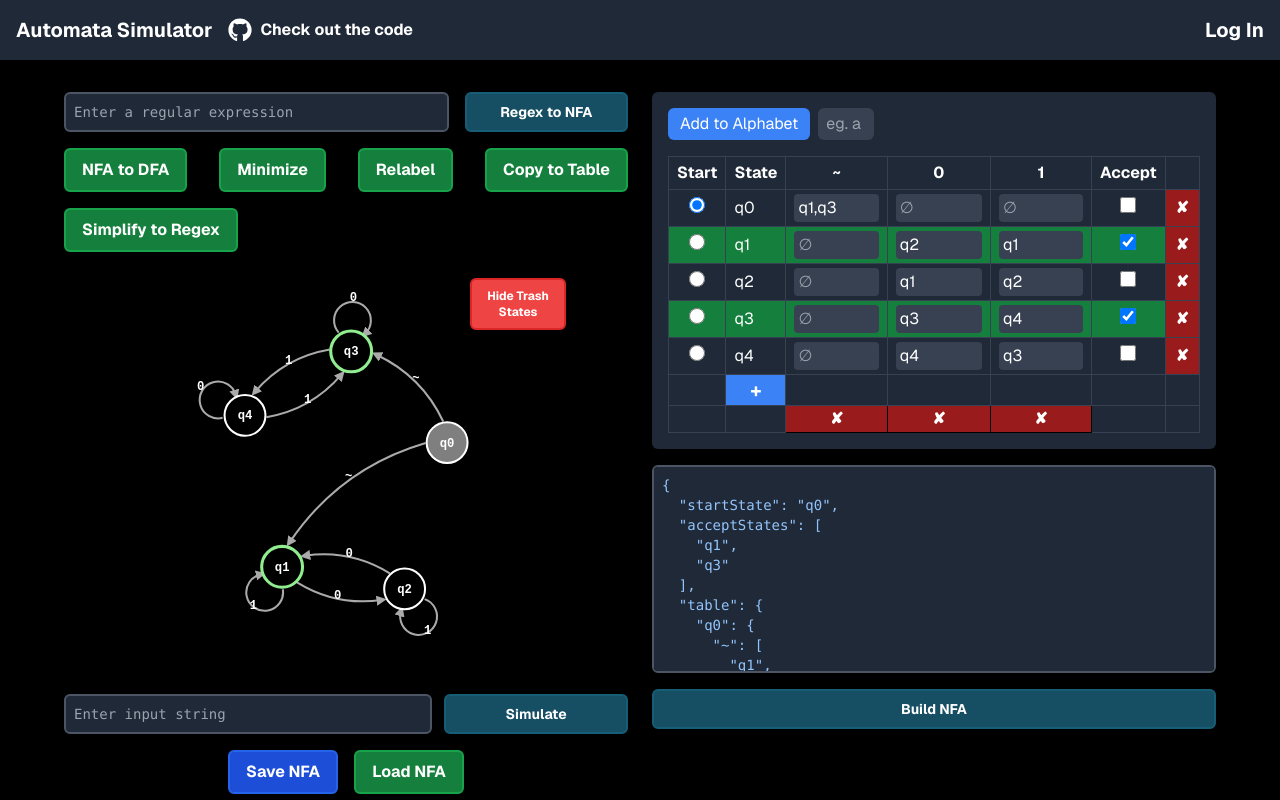
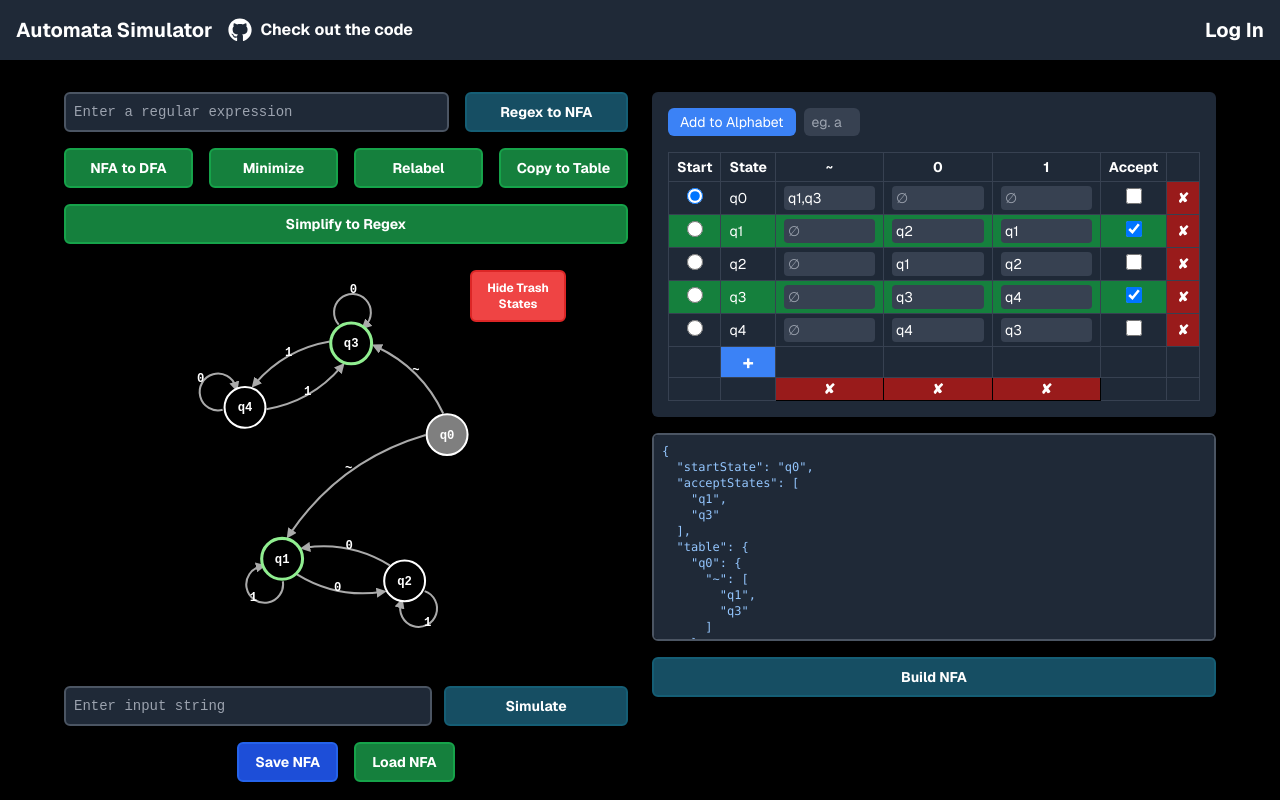
Before and after one commit to igreat/regular-languages-simulator, a Next.js app: page / in a window 1280 px wide. Shown: the top 800 px of the page. Built offline with nearby package versions, Linux system fonts and the light colour scheme.

Commit message:
small UI refactors, making text smaller and buttons cleaner

```diff
--- a/src/app/InputTable.tsx
+++ b/src/app/InputTable.tsx
@@ -81,7 +81,7 @@ function InputTable({ onNFAChange, initialNFA }: InputTableProps) {
     }
 
     return (
-        <div className="p-4 bg-gray-800 text-white rounded-md w-full overflow-x-auto">
+        <div className="p-4 bg-gray-800 text-white rounded-md w-full overflow-x-auto text-sm">
             {/* Section to add a new input symbol */}
             <div className="flex items-center mb-4">
                 <button
--- a/src/app/page.tsx
+++ b/src/app/page.tsx
@@ -162,7 +162,7 @@ export default function HomePage() {
       <main className="flex flex-col items-center justify-center w-full px-6">
         <div className="flex flex-col md:flex-row justify-start w-full max-w-6xl mx-auto py-4 gap-6">
           {/* NFA and Buttons Section*/}
-          <div className="md:w-1/2 flex flex-col items-center justify-start gap-4">
+          <div className="md:w-1/2 flex flex-col items-center justify-start gap-4 text-sm">
             {/* Regex to NFA input box & button */}
             <div className="flex flex-row items-center justify-center w-full gap-4">
               <input
@@ -170,7 +170,8 @@ export default function HomePage() {
                 value={regexInput}
                 onChange={(e) => setRegexInput(e.target.value)}
                 placeholder="Enter a regular expression"
-                className="p-2 text-blue-300 w-full bg-gray-800 font-mono border-2 border-gray-600 rounded-md text-sm"
+                style={{ fontFamily: "JetBrains Mono, monospace" }}
+                className="p-2 text-blue-300 w-full bg-gray-800 font-mono border-2 border-gray-600 rounded-md"
               />
               <button
                 onClick={() => {
@@ -196,12 +197,12 @@ export default function HomePage() {
                     setRegexInputError((e as Error).message);
                   }
                 }}
-                className="bg-cyan-900 text-white rounded-md py-2 px-4 text-sm font-bold border-2 border-cyan-800 w-2/5">
+                className="bg-cyan-900 text-white rounded-md py-2 px-4 font-bold border-2 border-cyan-800 w-2/5">
                 Regex to NFA
               </button>
             </div>
             {/* error message here */}
-            {regexInputError && <p className="text-red-500 text-sm font-bold">{regexInputError}</p>}
+            {regexInputError && <p className="text-red-500 font-bold">{regexInputError}</p>}
 
             {/* Buttons: Convert to DFA, Minimize, Relabel and Copy to Table */}
             <div className="flex flex-row justify-between gap-4 w-full">
@@ -221,7 +222,7 @@ export default function HomePage() {
                   setGnfa(null);
                   setFinalRegex("");
                 }}
-                className="bg-green-700 text-white font-bold rounded-md py-2 px-4 border-2 border-green-600 flex-1 sm:flex-none"
+                className="bg-green-700 text-white font-bold rounded-md py-2 px-2 border-2 border-green-600 w-full"
               >
                 NFA to DFA
               </button>
@@ -248,13 +249,13 @@ export default function HomePage() {
                   setGnfa(null);
                   setFinalRegex("");
                 }}
-                className="bg-green-700 text-white font-bold rounded-md py-2 px-4 border-2 border-green-600 flex-1 sm:flex-none"
+                className="bg-green-700 text-white font-bold rounded-md py-2 px-2 border-2 border-green-600 w-full"
               >
                 Minimize
               </button>
               <button
                 onClick={handleRelabel}
-                className="bg-green-700 text-white font-bold rounded-md py-2 px-4 border-2 border-green-600 flex-1 sm:flex-none"
+                className="bg-green-700 text-white font-bold rounded-md py-2 px-2 border-2 border-green-600 w-full"
               >
                 Relabel
               </button>
@@ -264,7 +265,7 @@ export default function HomePage() {
                     return;
                   setTableNfaJson(nfa.toJSON());
                 }}
-                className="bg-green-700 text-white font-bold rounded-md py-2 px-4 border-2 border-green-600 flex-1 sm:flex-none"
+                className="bg-green-700 text-white font-bold rounded-md py-2 px-2 border-2 border-green-600 w-full"
               >
                 Copy to Table
               </button>
@@ -275,7 +276,7 @@ export default function HomePage() {
                 onClick={() => {
                   setIsReducingToRegex(true);
                 }}
-                className="bg-green-700 text-white font-bold rounded-md py-2 px-4 border-2 border-green-600 flex-1 sm:flex-none"
+                className="bg-green-700 text-white font-bold rounded-md py-2 px-2 border-2 border-green-600 w-full"
               >
                 Simplify to Regex
               </button>
@@ -304,7 +305,7 @@ export default function HomePage() {
                   }
 
                 }}
-                className="bg-green-700 text-white font-bold rounded-md py-2 px-4 border-2 border-green-600 flex-1 sm:flex-none"
+                className="bg-green-700 text-white font-bold rounded-md py-2 px-2 border-2 border-green-600 w-full"
               >
                 Convert to GNFA
               </button>}
@@ -312,7 +313,7 @@ export default function HomePage() {
                 <div className="flex flex-col items-center justify-center w-full h-full">
                   {/* Toggle remove state */}
                   <button
-                    className={`${isRemovingState ? "bg-blue-500" : "bg-red-500"} text-white text-sm font-bold py-2 px-4 rounded`}
+                    className={`${isRemovingState ? "bg-blue-500" : "bg-red-500"} text-white text-sm font-bold py-2 px-2 rounded w-full`}
                     onClick={() => setIsRemovingState(prev => !prev)}
                   >
                     {isRemovingState ? "Stop Removing States" : "Start Removing States"}
@@ -338,8 +339,9 @@ export default function HomePage() {
                 {/* Hide Trash States */}
                 {trashStateHidden ? "Show" : "Hide"} Trash States
               </button>
-            </div>            {finalRegex && <textarea
-              className="p-2 text-green-500 w-full h-10 bg-gray-800 border-2 border-green-600 rounded-md text-sm resize-none"
+            </div>
+            {finalRegex && <textarea
+              className="p-2 text-green-500 w-full h-10 bg-gray-800 border-2 border-green-600 rounded-md resize-none"
               style={{ fontFamily: "JetBrains Mono, monospace" }}
               rows={10}
               cols={50}
@@ -352,7 +354,8 @@ export default function HomePage() {
                 value={input}
                 onChange={(e) => setInput(e.target.value)}
                 placeholder="Enter input string"
-                className="p-2 text-blue-300 w-full sm:w-2/3 bg-gray-800 font-mono border-2 border-gray-600 rounded-md text-sm"
+                style={{ fontFamily: "JetBrains Mono, monospace" }}
+                className="p-2 text-blue-300 w-full sm:w-2/3 bg-gray-800 font-mono border-2 border-gray-600 rounded-md"
               />
               <button
                 onClick={() => {
@@ -394,7 +397,7 @@ export default function HomePage() {
             {/* Text box to enter a custom NFA JSON */}
             <InputTable onNFAChange={handleNFAChange} initialNFA={tableNfaJson} />
             <textarea
-              className="p-2 text-blue-300 w-full h-52 bg-gray-800 font-mono border-2 border-gray-600 rounded-md text-sm resize-none"
+              className="p-2 text-blue-300 w-full h-52 bg-gray-800 font-mono border-2 border-gray-600 rounded-md text-xs resize-none"
               rows={10}
               cols={50}
               value={nfaJson}
```
